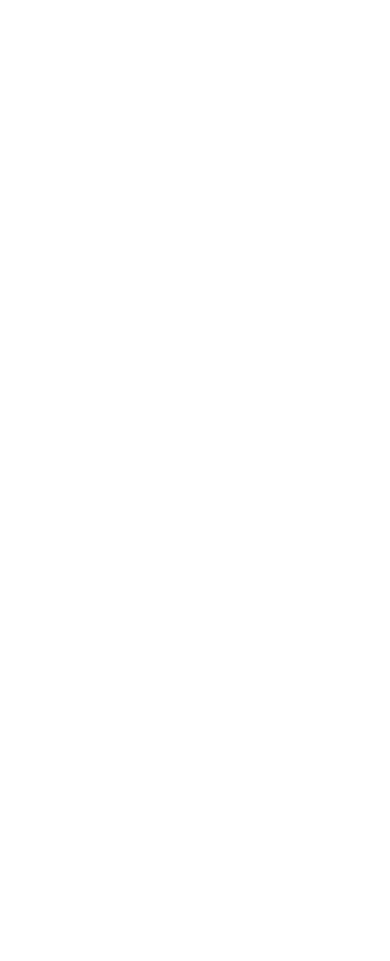
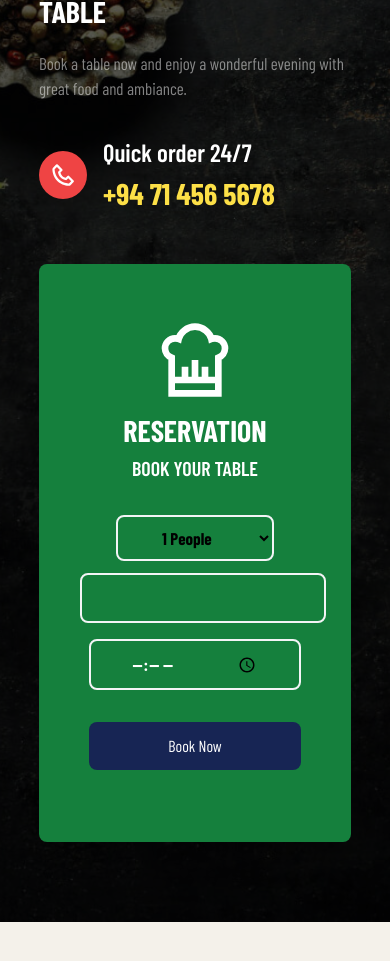
Before and after one commit to spriveen/Burger-Landing, a Next.js app in the folder my-app/: page / in a window 390 px wide. Shown: the part 5980-6941 px from the top of the page. Before the commit the page ends 5759 px from the top, so only its background shows below. Built offline with nearby package versions, Linux system fonts and the light colour scheme; a web font is replaced by a local one.

Commit message:
update ReservationForm.tsx

```diff
--- a/my-app/app/components/Home.tsx
+++ b/my-app/app/components/Home.tsx
@@ -4,6 +4,7 @@
 import PopularBurger from './PopularBurger/PopularBurger';
 import Delivery from './Delivery/Delivery';
 import Team from './Team/Team';
+import Reservation from './Reservation/Reservation';
 
 const Home = () => {
   return (
@@ -13,6 +14,7 @@
       <PopularBurger />
       <Delivery />
       <Team />
+      <Reservation />
     </div>
   );
 };
--- /dev/null
+++ b/my-app/app/components/Reservation/Reservation.tsx
@@ -0,0 +1,45 @@
+import React from 'react';
+import { BiPhone } from 'react-icons/bi';
+import ReservationForm from './ReservationForm';
+
+const Reservation = () => {
+  return (
+    <div
+      className="relative pt-[5rem] mt-[2rem] pb-[5rem] mb-[3rem]"
+    >
+      {/* Text Content */}
+      <div className="relative z-[20] w-[80%] mx-auto grid grid-cols-1 lg:grid-cols-2 items-center gap-[3rem]">
+        <div>
+          <h1 className="text-[30px] md:text-[40px] lg:text-[50px] text-white font-bold leading-[3rem] md:leading-[4rem]">
+            DO YOU HAVE ANY DINNER PLAN TODAY? RESERVE YOUR TABLE
+          </h1>
+          <p className="text-[17px] mt-[1rem] text-white text-opacity-50">
+            Book a table now and enjoy a wonderful evening with great food and ambiance.
+          </p>
+          <div className='flex mt-[2rem] items-center space-x-4'>
+            <div className='w-[3rem] h-[3rem] bg-red-500 rounded-full flex items-center justify-center
+            flex-col'>
+                <BiPhone className='w-[1.7rem] h-[1.7rem] text-white' />
+            </div>
+            <div>
+                <h1 className='text-[25px] text-white font-semibold'> Quick order 24/7</h1>
+                <h1 className='text-yellow-300 text-[30px] font-bold'>+94 71 456 5678</h1>
+            </div>
+          </div>
+        </div>
+        <ReservationForm />
+      </div>
+
+      {/* Background Image in Footer */}
+      <div
+        className="absolute inset-0 bg-center bg-cover"
+        style={{ backgroundImage: "url('/images/bg-black.jpg')" }}
+      >
+        {/* Overlay */}
+        <div className="absolute inset-0 bg-[#000000a6]"></div>
+      </div>
+    </div>
+  );
+};
+
+export default Reservation;
--- /dev/null
+++ b/my-app/app/components/Reservation/ReservationForm.tsx
@@ -0,0 +1,51 @@
+import React from 'react'
+import { GrRestaurant } from 'react-icons/gr'
+
+const ReservationForm = () => {
+  return <div className='bg-green-700 p-6 rounded-lg'>
+  <GrRestaurant  className='w-[5rem] h-[5rem] text-white mt-[2rem] mx-auto'/>
+  <h1 className='text-center font-bold uppercase text-[30px] md:text-[40px] lg:text-[50px] mt-[0.5rem]
+   text-white'>
+   Reservation
+   </h1>
+   <p className='uppercase text-[20px] md:text-[25px] text-white font-semibold text-center'>
+    Book Your Table
+    </p>
+    {/* inputs */}
+    <div className='mt-[2rem]'>
+        <div className='flex flex-col sm:flex-row space-y-3 sm:space-y-0 items-center w-[80%] mx-auto
+        justify-between space-x-4'>
+        <select className='px-10 py-2.5 bg-transparent rounded-lg outline-none font-bold text-[17px]
+        border-[2.2px] border-gray-100'
+         name='people'
+         id='people'>
+
+            <option value="1" className='text-black'>
+                1 People
+                </option>
+            <option value="2" className='text-black'>
+                2 People
+                </option>
+            <option value="3" className='text-black'>
+                3 People
+                </option>
+            <option value="4" className='text-black'>
+                4 People
+                </option>
+         </select>
+          <input type='data' className='px-10 py-2.5 bg-transparent rounded-lg outline-none font-bold
+          text-[17px] text-white border-[2.2px] border-gray-100' />
+        </div>
+        <input type='time' className='px-10 py-2.5 bg-transparent block w-[80%] mx-auto mt-[1rem]
+        rounded-lg outline-none font-bold text-[17px] text-white border-[2.2px] border-gray-100'
+         />
+         <div className='mt-[2rem] w-[80%] text-center mx-auto'>
+            <button className='px-8 py-3 rounded-lg mb-[3rem] text-[16px] w-full bg-blue-950
+            transition-all duration-200 hover:bg-red-600 text-white'>Book Now</button>
+         </div>
+    </div>
+   </div>
+
+}
+
+export default ReservationForm
--- a/my-app/app/components/Team/Team.tsx
+++ b/my-app/app/components/Team/Team.tsx
@@ -23,7 +23,7 @@
 
         <TeamCard
         image="/images/t3.jpg"
-        name="Hohn"
+        name="Mitchel Luvis"
          position="Gorden Ramsay"
           />
       </div>
--- a/my-app/app/globals.css
+++ b/my-app/app/globals.css
@@ -11,3 +11,15 @@
         md:leading-[4rem] leading-[3rem] text-center
     }
 }
+
+input [type="date"]::-webkit-calendar-picker-indicator{
+
+    filter: invert(1);
+}
+input [type="time"]::webkit-calendar-picker-indicator{
+    filter: invert(1);
+}
+input [type="time"]::webkit-calender-picker-indicator::after{
+    filter: invert(1);
+
+}
```
